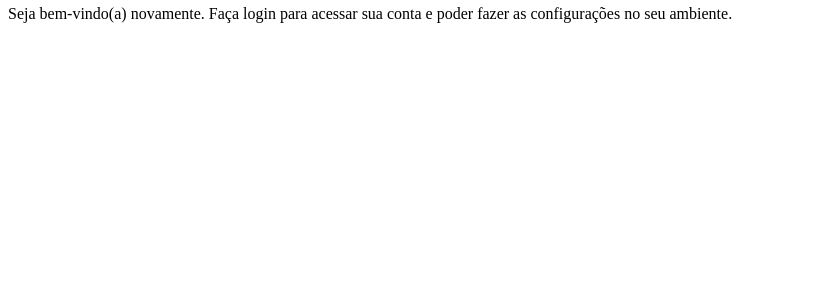
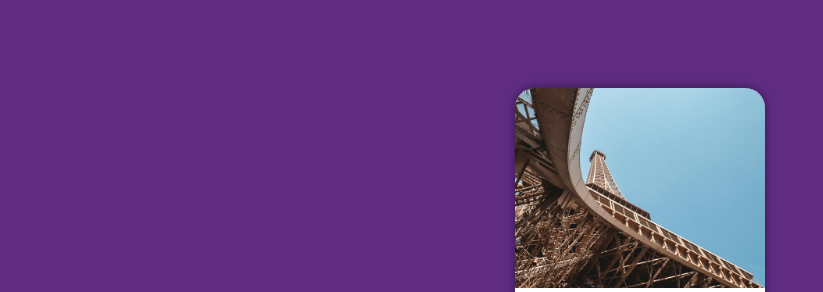
Before and after one commit to maiarakothe/projeto-login, a plain HTML site: page index.html in a window 1280 px wide. Shown: the part 62-354 px from the top of the page, without its empty margins (0-823 px from the left). Drawn offline with Linux system fonts and the light colour scheme.

Commit message:
Update style.css

```diff
--- a/estilos/style.css
+++ b/estilos/style.css
@@ -5,3 +5,48 @@
     Verde: #49a09d
     Lilás: #5f2c82
 */
+
+* {
+    font-family: system-ui, -apple-system, BlinkMacSystemFont, 'Segoe UI', Roboto, Oxygen, Ubuntu, Cantarell, 'Open Sans', 'Helvetica Neue', sans-serif;
+    padding: 0px;
+    margin: 0px;
+    box-sizing: border-box;
+}
+
+body, html {
+    background-color: #5f2c82;
+    height: 100vh;
+    width: 100vw;
+}
+
+main {
+    position: relative;
+    height: 100vh;
+    width: 100vw;
+}
+
+section#login {
+    position: absolute;
+    top: 50%;
+    left: 50%;
+    transform: translate(-50%, -50%);
+    background-color: white;
+    width: 250px;
+    height: 500px;
+    border-radius: 20px;
+    overflow: hidden;
+    box-shadow: 0px 0px 10px rgba(0, 0, 0, 0.482);
+}
+
+section#login > div#imagem {
+    display: block;
+    background: #5f2c82 url(../imagens/torre.jpg) no-repeat;
+    background-size: cover;
+    background-position: left bottom;
+    height: 200px;
+}
+
+section#login > div#formulario {
+    display: block;
+    padding: 10px;
+}
```
